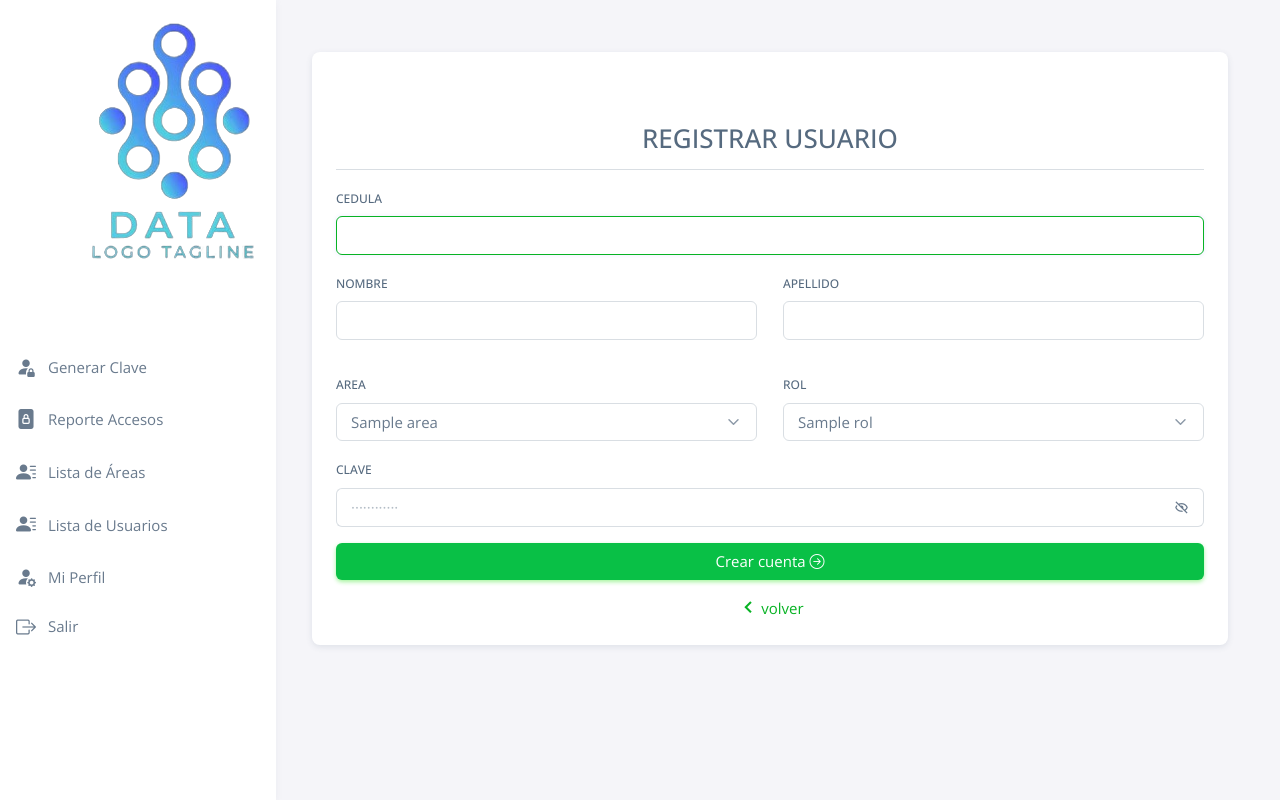
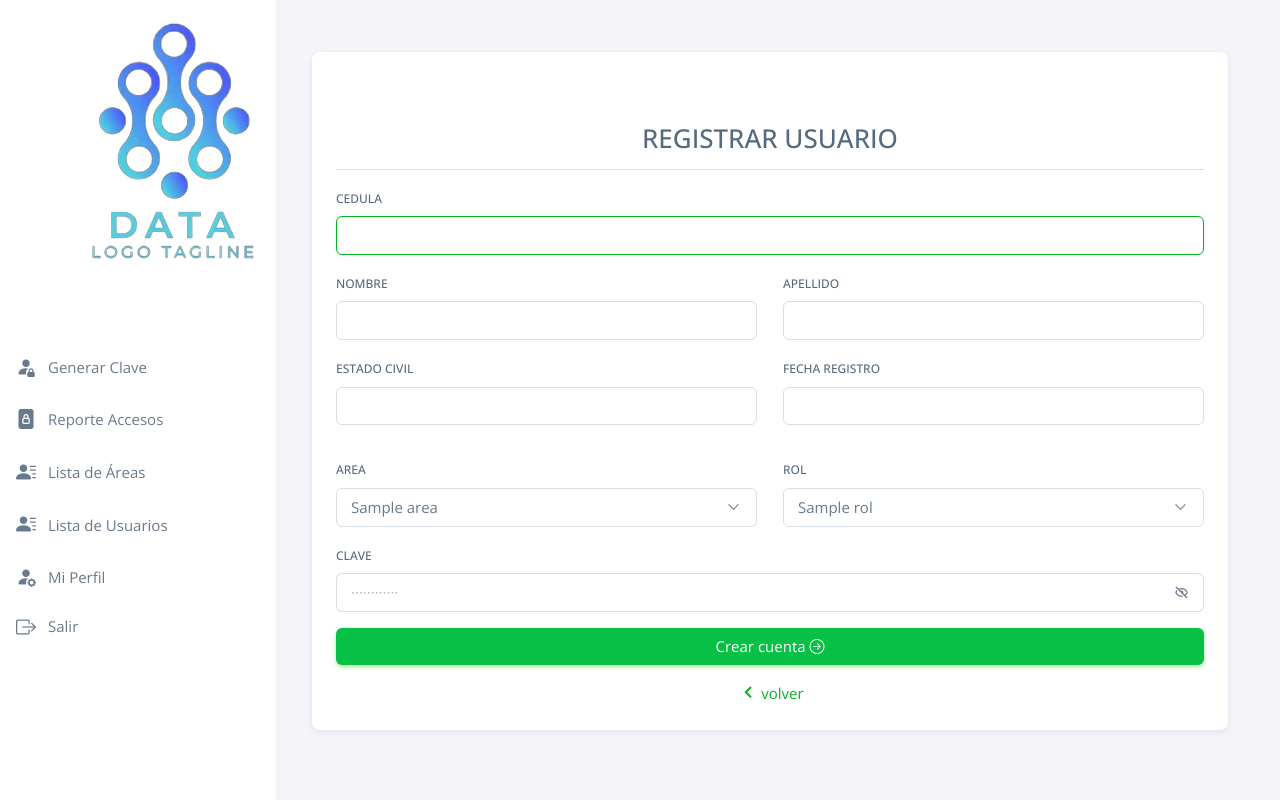
Before and after one commit to JohnACS5/JohnACS5.github.io, a Flask app: page /register-user in a window 1280 px wide. Run offline with Flask 3, Linux system fonts and the light colour scheme; the visitor is signed in with stand-in values (Sample User, id 1); tables that the repository leaves empty or names only in its code hold one stand-in row (values such as "Sample post"); data that the repository does not hold is empty; some libraries are stand-ins or nearby versions.

Commit message:
Nueva Actualizacion

```diff
--- a/my-app/controllers/funciones_home.py
+++ b/my-app/controllers/funciones_home.py
@@ -128,7 +128,7 @@ def lista_usuariosBD():
     try:
         with connectionBD() as conexion_MySQLdb:
             with conexion_MySQLdb.cursor(dictionary=True) as cursor:
-                querySQL = "SELECT id_usuario, cedula, nombre_usuario, apellido_usuario, id_area, id_rol FROM usuarios"
+                querySQL = "SELECT id_usuario, cedula, nombre_usuario, apellido_usuario, id_area, id_rol, estado_civil, fecha_registro FROM usuarios"
                 cursor.execute(querySQL,)
                 usuariosBD = cursor.fetchall()
         return usuariosBD
@@ -148,19 +148,26 @@ def lista_areasBD():
         print(f"Error en lista_areas : {e}")
         return []
 
-# Eliminar usuario
 def eliminarUsuario(id):
     try:
         with connectionBD() as conexion_MySQLdb:
             with conexion_MySQLdb.cursor(dictionary=True) as cursor:
-                querySQL = "DELETE FROM usuarios WHERE id_usuario=%s"
-                cursor.execute(querySQL, (id,))
+                # Eliminar acceso asociado al usuario
+                querySQL_acceso = "DELETE FROM railway.accesos WHERE id_usuario = %s"
+                cursor.execute(querySQL_acceso, (id,))
                 conexion_MySQLdb.commit()
+
+                # Eliminar usuario
+                querySQL_usuario = "DELETE FROM railway.usuarios WHERE id_usuario = %s"
+                cursor.execute(querySQL_usuario, (id,))
+                conexion_MySQLdb.commit()
+
                 resultado_eliminar = cursor.rowcount
         return resultado_eliminar
     except Exception as e:
-        print(f"Error en eliminarUsuario : {e}")
+        print(f"Error en eliminarUsuario: {e}")
         return []
+
 
 def eliminarArea(id):
     try:
--- a/my-app/controllers/funciones_login.py
+++ b/my-app/controllers/funciones_login.py
@@ -11,7 +11,7 @@ import re
 from werkzeug.security import generate_password_hash
 
 
-def recibeInsertRegisterUser(cedula, name, surname, id_area, id_rol, pass_user):
+def recibeInsertRegisterUser(cedula, name, surname, id_area, id_rol, pass_user, estado_civil, fecha_registro):
     respuestaValidar = validarDataRegisterLogin(
         cedula, name, surname, pass_user)
 
@@ -21,10 +21,10 @@ def recibeInsertRegisterUser(cedula, name, surname, id_area, id_rol, pass_user):
             with connectionBD() as conexion_MySQLdb:
                 with conexion_MySQLdb.cursor(dictionary=True) as mycursor:
                     sql = """
-                    INSERT INTO usuarios(cedula, nombre_usuario, apellido_usuario, id_area, id_rol, password)
-                    VALUES (%s, %s, %s, %s, %s, %s)
+                    INSERT INTO usuarios(cedula, nombre_usuario, apellido_usuario, id_area, id_rol, password, estado_civil, fecha_registro)
+                    VALUES (%s, %s, %s, %s, %s, %s, %s, %s)
                     """
-                    valores = (cedula, name, surname, id_area, id_rol, nueva_password)
+                    valores = (cedula, name, surname, id_area, id_rol, nueva_password, estado_civil, fecha_registro)
                     mycursor.execute(sql, valores)
                     conexion_MySQLdb.commit()
                     resultado_insert = mycursor.rowcount
--- a/my-app/routers/router_login.py
+++ b/my-app/routers/router_login.py
@@ -56,9 +56,11 @@ def cpanelRegisterUserBD():
         id_area = request.form['selectArea']
         id_rol = request.form['selectRol']
         pass_user = request.form['pass_user']
+        estado_civil = request.form['estado_civil']
+        fecha_registro = request.form['fecha_registro']
 
         resultData = recibeInsertRegisterUser(
-            cedula, name, surname, id_area,id_rol,pass_user)
+            cedula, name, surname, id_area,id_rol,pass_user, estado_civil, fecha_registro)
         if (resultData != 0):
             flash('la cuenta fue creada correctamente.', 'success')
             return redirect(url_for('inicio'))
--- a/my-app/templates/public/login/auth_register.html
+++ b/my-app/templates/public/login/auth_register.html
@@ -54,7 +54,28 @@
                   required
                   autofocus />
               </div>
-
+              <div class="mb-3 col-md-6">
+                <label for="sivil" class="form-label">
+                  Estado Civil
+                </label>
+                <input
+                  type="text"
+                  class="form-control"
+                  name="estado_civil"
+                  required
+                  autofocus />
+              </div>
+              <div class="mb-3 col-md-6">
+                <label for="f_registro" class="form-label">
+                  Fecha Registro
+                </label>
+                <input
+                  type="text"
+                  class="form-control"
+                  name="fecha_registro"
+                  required
+                  autofocus />
+              </div>
             </div>
 
             <div class="row">
--- a/my-app/templates/public/usuarios/lista_usuarios.html
+++ b/my-app/templates/public/usuarios/lista_usuarios.html
@@ -23,6 +23,8 @@
           <tr style="background-color: #ddd">
             <th>Cédula</th>
             <th>Nombre</th>
+            <th>Estado Civil</th>
+            <th>Fecha Registro</th>
             <th>Área</th>
             <th>Rol</th>
             <th>Acciones</th>
@@ -33,6 +35,8 @@
           <tr>
             <td>{{ usuario.cedula}}</td>
             <td>{{ usuario.nombre_usuario}} {{usuario.apellido_usuario}}</td>
+            <td>{{ usuario.estado_civil}}</td>
+            <td>{{ usuario.fecha_registro}}</td>
             <td>
               {%for area in areas%}
               {%if area.id_area == usuario.id_area%}
```
Also changed, not shown: 1 other file.
